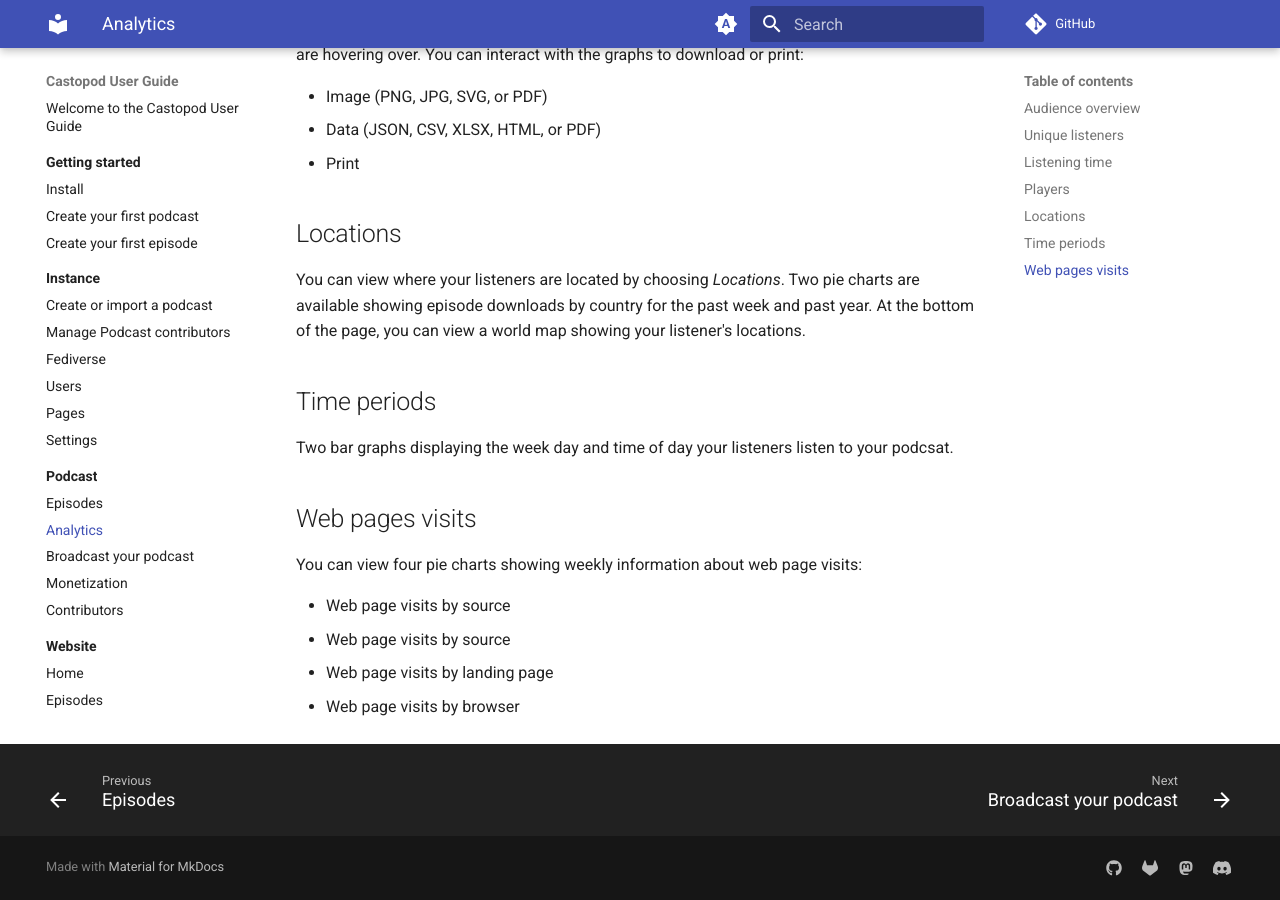
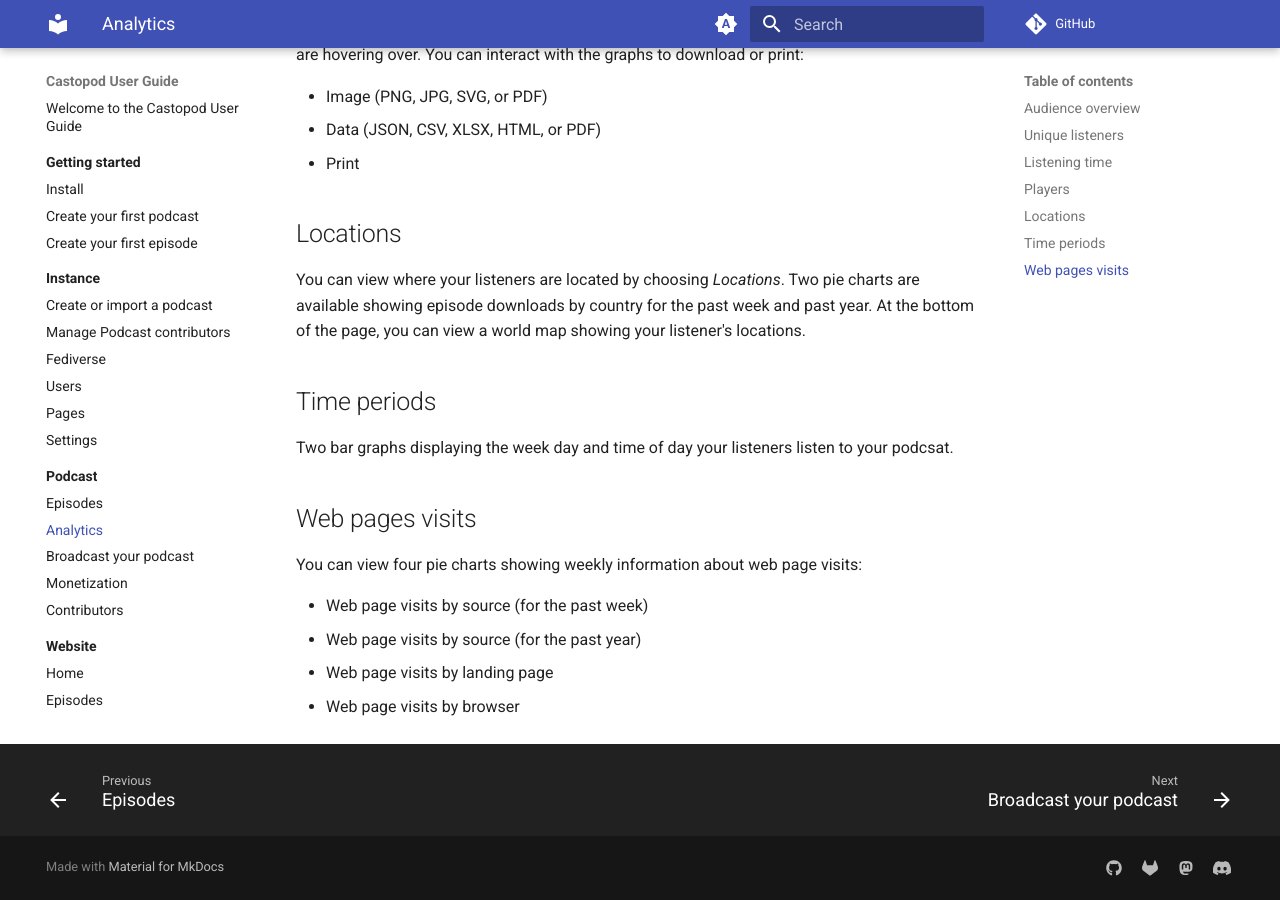
Before and after one commit to prcutler/castopod-user-guide, an MkDocs documentation site: the page built from docs/podcast/analytics.md, in a window 1280 px wide and 900 px high, scrolled down 956 px. Built offline with MkDocs 1.6.1 and Material for MkDocs 9.7.7, drawn with Linux system fonts in a browser that asks for light colours; comment, search, counter and statistics services are not loaded.

Commit message:
Fix analytics.md

```diff
--- a/docs/podcast/analytics.md
+++ b/docs/podcast/analytics.md
@@ -47,7 +47,7 @@
 
 You can view four pie charts showing weekly information about web page visits:
 
-* Web page visits by source
-* Web page visits by source
+* Web page visits by source (for the past week)
+* Web page visits by source (for the past year)
 * Web page visits by landing page
 * Web page visits by browser
```
